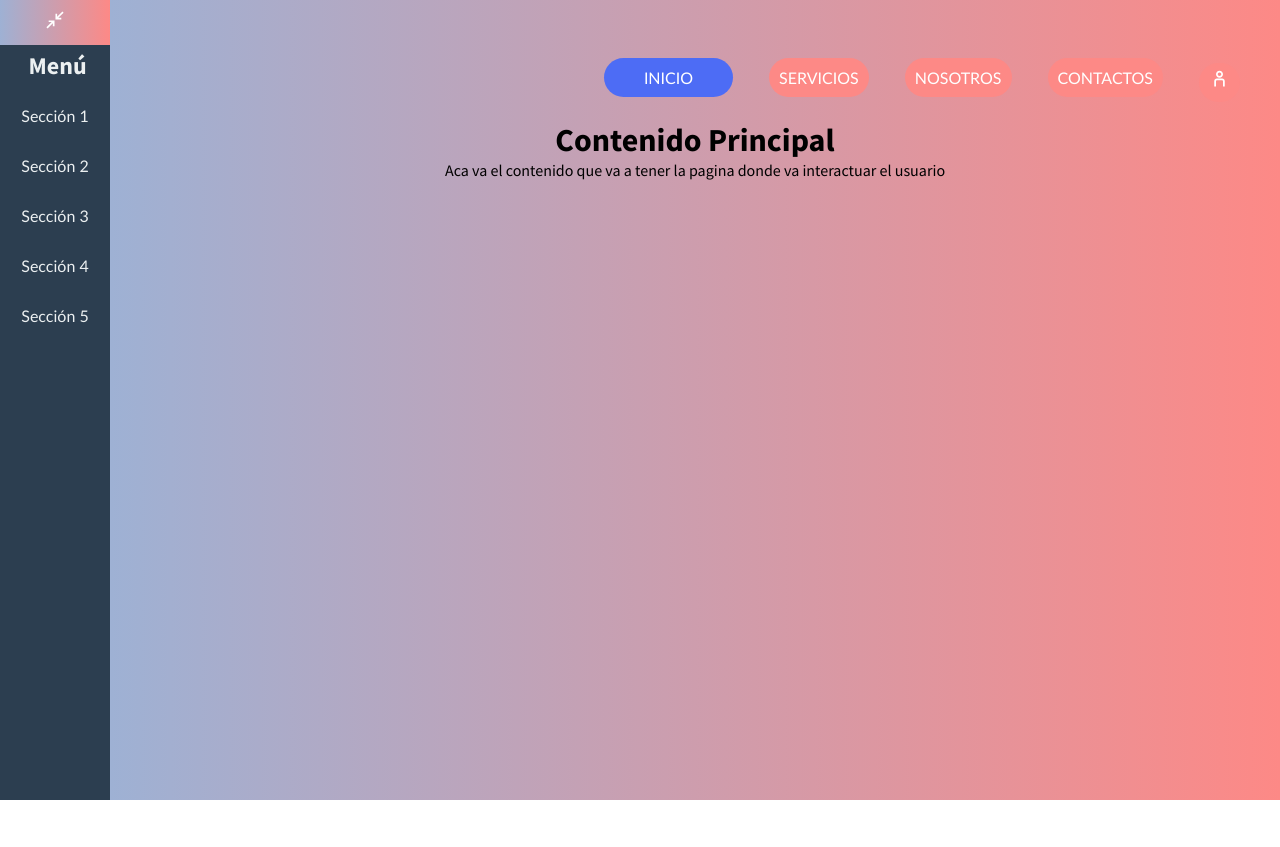
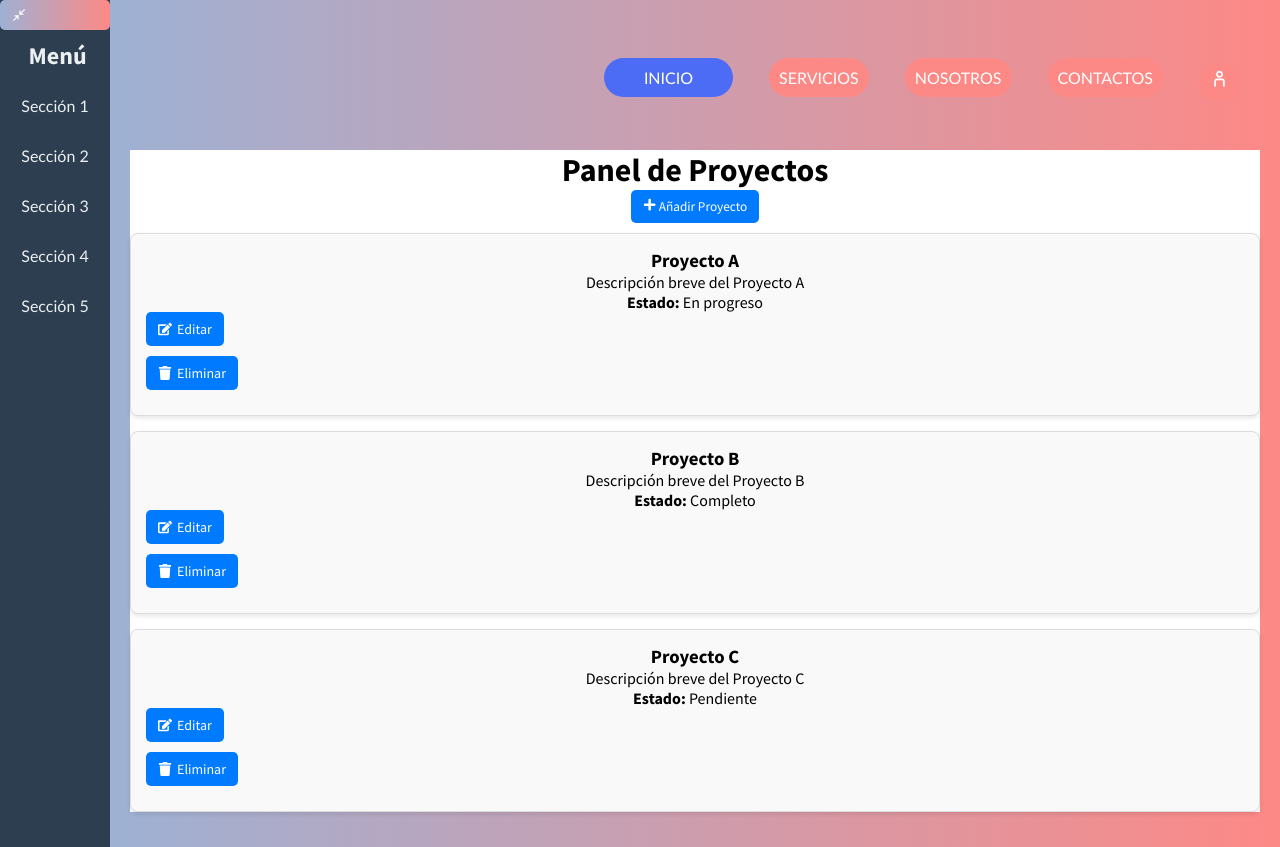
Before and after one commit to MauricioCapo/MetodologiaF, a React (Create React App) app: page / in a window 1280 px wide. Both pictures are taken after a click on the button "Comenzar". Before the commit the page ends 800 px from the top, so only its background shows below. Built offline with nearby package versions, Linux system fonts and the light colour scheme.

Commit message:
Cosas agregadas en la pagina del usuario

```diff
--- a/src/componentes/Proyectos.jsx
+++ b/src/componentes/Proyectos.jsx
@@ -1,12 +1,57 @@
 import React, { useState } from "react";
 import '../estilos/Proyectos.css';
 import { CgArrowsExpandRight, CgCompressRight } from "react-icons/cg";
+import { FaEdit, FaTrash, FaPlus } from "react-icons/fa";
 
 const ProyectoS = () => {
     const [isOpen, setIsOpen] = useState(true);
+    const [projects, setProjects] = useState([
+        { id: Date.now(), name: "Proyecto A", description: "Descripción breve del Proyecto A", status: "En progreso" },
+        { id: Date.now() + 1, name: "Proyecto B", description: "Descripción breve del Proyecto B", status: "Completo" },
+        { id: Date.now() + 2, name: "Proyecto C", description: "Descripción breve del Proyecto C", status: "Pendiente" },
+    ]);
+    const [editingProject, setEditingProject] = useState(null);
+    const [newName, setNewName] = useState("");
+    const [newDescription, setNewDescription] = useState("");
+    const [newStatus, setNewStatus] = useState("");
 
     const toggleSidebar = () => {
         setIsOpen(!isOpen);
+    };
+
+    const handleAddProject = () => {
+        const newProject = {
+            id: Date.now(), // Genera un ID único usando la hora actual
+            name: `Proyecto ${String.fromCharCode(65 + projects.length)}`,
+            description: `Descripción breve del Proyecto ${String.fromCharCode(65 + projects.length)}`,
+            status: "Pendiente",
+        };
+        setProjects([...projects, newProject]);
+    };
+
+    const handleDeleteProject = (id) => {
+        const updatedProjects = projects.filter(project => project.id !== id);
+        setProjects(updatedProjects);
+        console.log("Proyecto eliminado, nuevos proyectos:", updatedProjects);
+    };
+
+    const handleEditProject = (project) => {
+        setEditingProject(project);
+        setNewName(project.name);
+        setNewDescription(project.description);
+        setNewStatus(project.status);
+    };
+
+    const handleSaveEdit = () => {
+        setProjects(projects.map(project =>
+            project.id === editingProject.id
+                ? { ...project, name: newName, description: newDescription, status: newStatus }
+                : project
+        ));
+        setEditingProject(null);
+        setNewName("");
+        setNewDescription("");
+        setNewStatus("");
     };
 
     return (
@@ -29,12 +74,59 @@ const ProyectoS = () => {
                 )}
             </div>
             <div className="content">
-                <h1>Contenido Principal</h1>
-              <p>Aca va el contenido que va a tener la pagina donde va interactuar el usuario</p>
+                <div className="VistaTodo">
+                    <h1>Panel de Proyectos</h1>
+                    <button className="add-project-button1" onClick={handleAddProject}>
+                        <FaPlus /> Añadir Proyecto
+                    </button>
+                    <div className="project-list">
+                        {projects.map((project) => (
+                            <div key={project.id} className="project-card">
+                                {editingProject && editingProject.id === project.id ? (
+                                    <div className="edit-form">
+                                        <h2>Editar Proyecto</h2>
+                                        <input
+                                            type="text"
+                                            placeholder="Nombre del proyecto"
+                                            value={newName}
+                                            onChange={(e) => setNewName(e.target.value)}
+                                        />
+                                        <textarea
+                                            placeholder="Descripción"
+                                            value={newDescription}
+                                            onChange={(e) => setNewDescription(e.target.value)}
+                                        ></textarea>
+                                        <input
+                                            type="text"
+                                            placeholder="Estado"
+                                            value={newStatus}
+                                            onChange={(e) => setNewStatus(e.target.value)}
+                                        />
+                                        <button className="Save-button" onClick={handleSaveEdit}>Guardar Cambios</button>
+                                        <button className="Cancelar-button" onClick={() => setEditingProject(null)}>Cancelar</button>
+                                    </div>
+                                ) : (
+                                    <div>
+                                        <h3>{project.name}</h3>
+                                        <p>{project.description}</p>
+                                        <p><strong>Estado:</strong> {project.status}</p>
+                                        <div className="project-actions">
+                                            <button className="edit-button" onClick={() => handleEditProject(project)}>
+                                                <FaEdit /> Editar
+                                            </button>
+                                            <button className="delete-button" onClick={() => handleDeleteProject(project.id)}>
+                                                <FaTrash /> Eliminar
+                                            </button>
+                                        </div>
+                                    </div>
+                                )}
+                            </div>
+                        ))}
+                    </div>
+                </div>
             </div>
         </div>
     );
-};
-
+}
 
 export default ProyectoS;
--- a/src/estilos/Proyectos.css
+++ b/src/estilos/Proyectos.css
@@ -1,10 +1,8 @@
-
 
 .sidebar {
     width: 200px;
     background-color: #2c3e50;
     color: #ecf0f1;
-    height: 100vh;
     overflow: hidden;
     transition: width 0.3s ease-in-out;
 
@@ -60,10 +58,12 @@
   }
   .content{
     background: linear-gradient(to right, #9eb1d4, #FD8986);
+
   }
   .container2 {
   display: flex;
   flex-direction: row;
+
 }
 
 .content {
@@ -71,5 +71,114 @@
   padding: 20px;
   padding-top: 120px;
   transition: margin-left 0.3s ease-in-out;
+  height: 100%;
+}
+.VistaTodo{
+  background-color: #fff;
+  margin-top: 30px;
+  height: 100%;
+}
+.add-project-button, .edit-button, .delete-button, .toggle-button {
+  background-color: #007BFF; /* Color azul primario */
+  color: white;
+  border: none;
+  border-radius: 5px;
+  padding: 8px 12px;
+  cursor: pointer;
+  transition: background-color 0.3s;
+  font-size: 14px;
+  display: flex;
+  align-items: center;
+  gap: 5px;
+  margin-bottom: 10px;
+}
+.add-project-button1{
+  background-color: #007BFF; /* Color azul primario */
+  color: white;
+  border: none;
+  border-radius: 5px;
+  padding: 8px 12px;
+  margin-bottom: 10px;
+}
+
+.add-project-button:hover, .edit-button:hover, .delete-button:hover, .toggle-button:hover {
+  background-color: #0056b3; /* Azul más oscuro al pasar el mouse */
+}
+
+.add-project-button {
+  margin-bottom: 15px;
+}
+
+.project-card {
+  background-color: #f9f9f9;
+  border: 1px solid #ddd;
+  border-radius: 8px;
+  padding: 15px;
+  margin-bottom: 15px;
+  box-shadow: 0 2px 5px rgba(0, 0, 0, 0.1);
+  position: relative;
+}
+
+.project-actions button {
+  margin-right: 5px;
+}
+
+input[type="text"], textarea {
+  width: 100%;
+  padding: 8px;
+  margin-bottom: 10px;
+  border: 1px solid #ccc;
+  border-radius: 4px;
+  font-size: 14px;
+  outline: none;
+  transition: border-color 0.3s;
+}
+
+input[type="text"]:focus, textarea:focus {
+  border-color: #007BFF;
+}
+
+.edit-form {
+  background-color: #ffffff;
+  border: 1px solid #ddd;
+  border-radius: 8px;
+  padding: 20px;
+  box-shadow: 0 2px 8px rgba(0, 0, 0, 0.1);
+  margin-top: 10px;
+  position: relative;
+  z-index: 1;
+}
+
+button {
+  font-family: inherit;
+}
+.edit-button{
+  background-color: #007BFF; /* Color azul primario */
+  color: white;
+  border: none;
 
 }
+.delete-button{
+  background-color: #007BFF; /* Color azul primario */
+  color: white;
+  border: none;
+  border-radius: 5px;
+  padding: 8px 12px;
+  margin-bottom: 10px;
+}
+.Cancelar-button{
+  background-color: #007BFF; /* Color azul primario */
+  color: white;
+  border: none;
+  border-radius: 5px;
+  padding: 8px 12px;
+  margin-bottom: 10px;
+}
+.Save-button{
+  background-color: #007BFF; /* Color azul primario */
+  color: white;
+  border: none;
+  border-radius: 5px;
+  padding: 8px 12px;
+  margin-right: 10px;
+}
```
